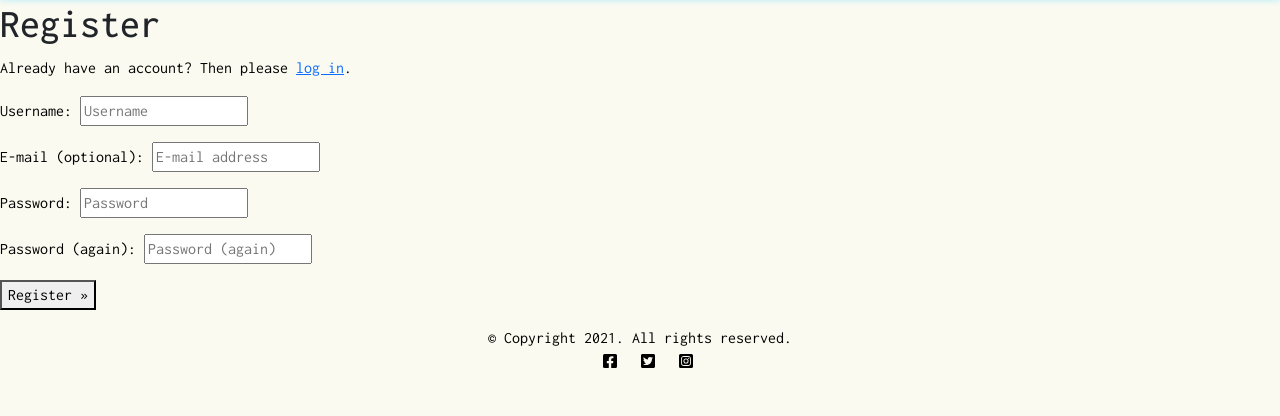
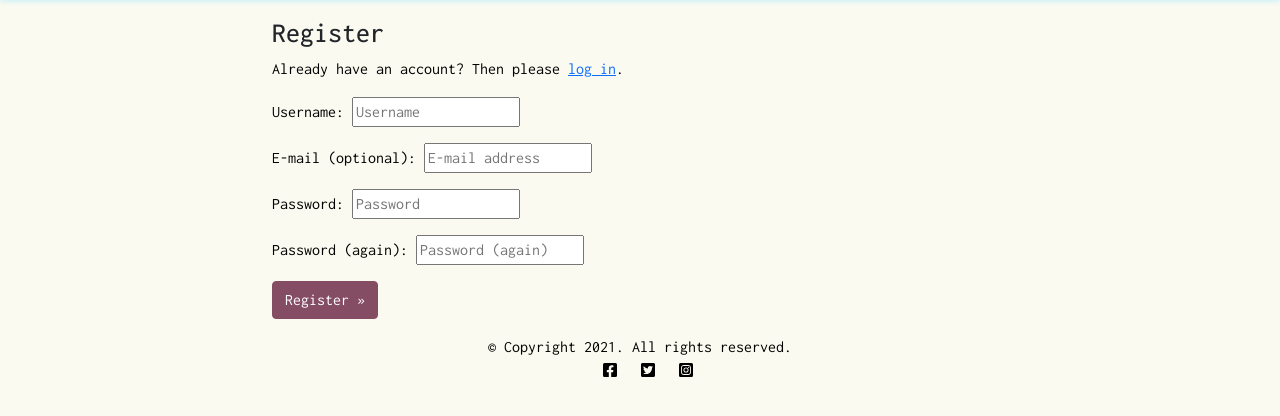
Before and after one commit to cornishcoder1/the_paper_lounge, a Django app: page /accounts/signup/ in a window 1280 px wide. Shown: the part 61-477 px from the top of the page. Run offline with Django 3.2, Linux system fonts and the light colour scheme; some libraries are stand-ins or nearby versions.

Commit message:
Style login, logout and register buttons on their respective pages. Style 'edit review form' to same format as other forms on site

```diff
--- a/templates/account/login.html
+++ b/templates/account/login.html
@@ -25,7 +25,7 @@
           {% if redirect_field_value %}
           <input type="hidden" name="{{ redirect_field_name }}" value="{{ redirect_field_value }}" />
           {% endif %}
-          <button class="btn btn-signup right" type="submit">{% trans "Sign In" %}</button>
+          <button class="btn btn-signup btn btn-success login-button right" type="submit">{% trans "Log In" %}</button>
         </form>
       </div>
     </div>
--- a/templates/account/logout.html
+++ b/templates/account/logout.html
@@ -21,7 +21,7 @@
                 {% if redirect_field_value %}
                 <input type="hidden" name="{{ redirect_field_name }}" value="{{ redirect_field_value }}" />
                 {% endif %}
-                <button class="btn btn-signup right" type="submit">{% trans 'Log Out' %}</button>
+                <button class="btn btn-signup btn btn-success login-button right" type="submit">{% trans 'Log Out' %}</button>
             </form>
         </div>
     </div>
--- a/templates/account/signup.html
+++ b/templates/account/signup.html
@@ -5,7 +5,11 @@
 {% block head_title %}{% trans "Signup" %}{% endblock %}
 
 {% block content %}
-<h1>{% trans "Register" %}</h1>
+<section class="main-content">
+  <div class="container">
+    <div class="row">
+      <div class="col-md-8 mt-3 offset-md-2">
+        <h3>{% trans "Register" %}</h3>
 
         <p>{% blocktrans %}Already have an account? Then please <a href="{{ login_url }}">log in</a>.{% endblocktrans %}</p>
 
@@ -15,7 +19,10 @@
           {% if redirect_field_value %}
           <input type="hidden" name="{{ redirect_field_name }}" value="{{ redirect_field_value }}" />
           {% endif %}
-  <button type="submit">{% trans "Register" %} &raquo;</button>
+          <button type="submit" class="btn register-button">{% trans "Register" %} &raquo;</button>
         </form>
-
+      </div>
+    </div>
+  </div>
+</section>
 {% endblock %}
--- a/templates/add_review.html
+++ b/templates/add_review.html
@@ -10,7 +10,7 @@
 
 {% block content %}
     <div class="card-body">
-        <h1>Create your review here</h1>
+        <h4 class="text-center">Create your review here</h4>
         {% if submitted %}
                     <div class="alert alert-success" role="alert">
                         Your review is awaiting approval
--- a/templates/edit_review.html
+++ b/templates/edit_review.html
@@ -10,12 +10,15 @@
 
 
 {% block content %}
+<div class="card-body">
+    <h4 class="text-center">Edit your review here</h4>
     {% if user.is_authenticated %}
         <form action="" method="POST" enctype="multipart/form-data">
             {% csrf_token %}
             <div class="row">
                 {{ review_form | crispy }}
             </div>
+            <br>
             <input type="submit" value="submit" class="btn btn-secondary">
         </form>
     {% else %}
@@ -28,4 +31,5 @@
         </div>
     </div>
     {% endif %}
+</div>
 {% endblock %}
--- a/templates/review_detail.html
+++ b/templates/review_detail.html
@@ -19,7 +19,7 @@
             <div class="col mt-2 mb-3">
                 {% if user.id == review.creator.id %}
                 <!--Edit Button-->
-                <a href="{% url 'edit_review' review.slug %}" class="edit"><button class="btn btn-signup btn-md"
+                <a href="{% url 'edit_review' review.slug %}" class="edit"><button class="btn btn-signup btn btn-success"
                         value="{{ review.slug }}" type="button">Edit</button></a>
                 <!--Delete Button-->
                 <button class="btn btn-danger btn-md mx4" data-bs-toggle="modal"
```
Lines whose indentation alone changed are shown as unchanged.
